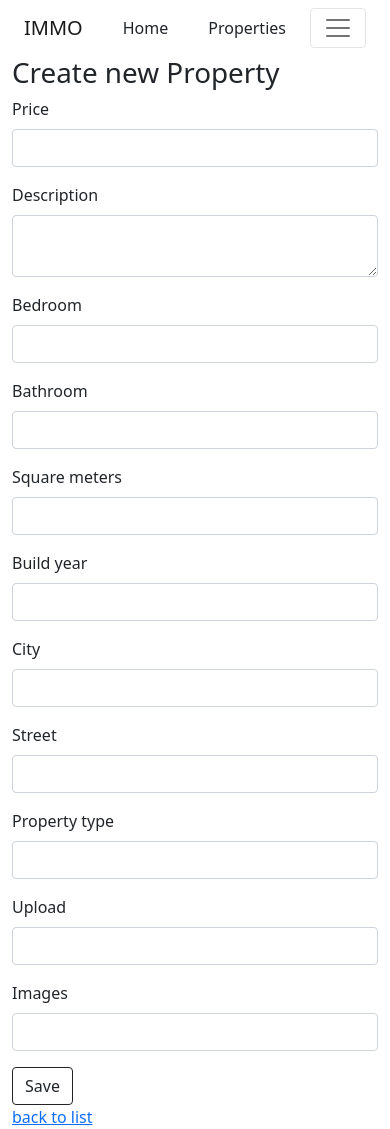
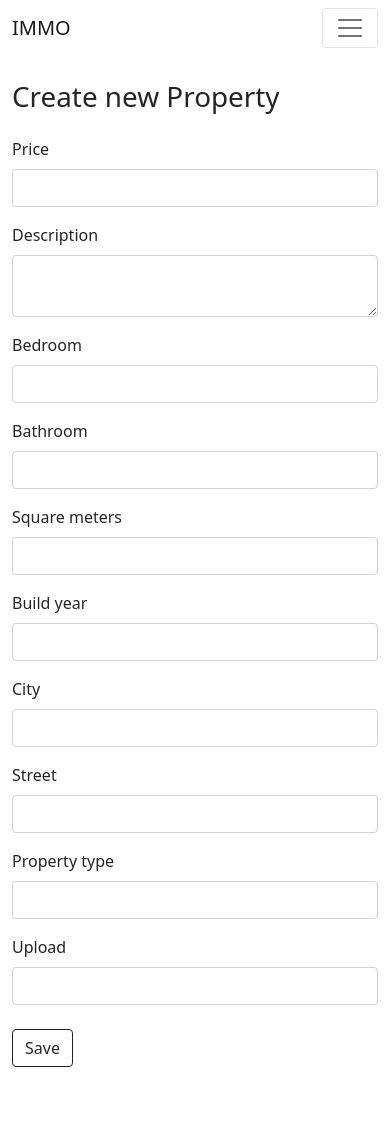
Before and after one commit to KartalY-E/immoweb, a Symfony app: template templates/property/new.html.twig in a window 390 px wide. After the commit the page ends 1067 px from the top, so only its background shows below. Run offline with Twig, Linux system fonts and the light colour scheme; the template is opened without the code that fills it, so the values that code supplies are empty; form fields are guessed from the names that the template uses; some libraries are stand-ins or nearby versions.

Commit message:
CSS & layout updated
Edit property form updated,
responsiveness added
nav updated

```diff
--- a/src/Form/PropertyType.php
+++ b/src/Form/PropertyType.php
@@ -53,6 +53,7 @@ class PropertyType extends AbstractType
                 'mapped' => true,
                 'required' => false,
                 'choice_label' => 'original_filename',
+                'label' => false,
 
                 // used to render a select box, check boxes or radios
                 'multiple' => true,
--- a/templates/base.html.twig
+++ b/templates/base.html.twig
@@ -20,38 +20,7 @@
 
 	<body>
 		<div class="container">
-			<nav class="navbar navbar-expand-sm navbar-light">
-				<div class="container-fluid ">
-					<a class="navbar-brand" href="{{ path('app_home') }}">IMMO</a>
-					<a class="nav-link text-dark active" aria-current="page" href="{{ path('app_home') }}">Home</a>
-					<a class="nav-link text-dark active" aria-current="page" href="{{ path('property_index') }}">Properties</a>
-					<button class="navbar-toggler" type="button" data-bs-toggle="collapse" data-bs-target="#navbarSupportedContent" aria-controls="navbarSupportedContent" aria-expanded="false" aria-label="Toggle navigation">
-						<span class="navbar-toggler-icon"></span>
-					</button>
-					<div class="collapse navbar-collapse " id="navbarSupportedContent">
-						<ul class="navbar-nav ms-auto">
-							{% if app.user is null %}
-								<li class="nav-item">
-									<a class="nav-link active" aria-current="page" href="{{ path('app_login') }}">Login</a>
-								</li>
-								<li class="nav-item">
-									<a class="nav-link active" aria-current="page" href="{{ path('app_register') }}">Register</a>
-								</li>
-							{% else %}
-								<li class="nav-item dropdown">
-									<a class="nav-link active dropdown-toggle" href="#" id="dropdownMenuButton" data-toggle="dropdown" aria-haspopup="true" aria-expanded="false">
-										{{ app.user.username }}
-									</a>
-									<div class="dropdown-menu" aria-labelledby="dropdownMenuButton">
-										<a class="dropdown-item" href="{{ path('profile') }}">Profile</a>
-										<a class="dropdown-item" href="{{ path('app_logout') }}">Logout</a>
-									</div>
-								</li>
-							{% endif %}
-						</ul>
-					</div>
-				</div>
-			</nav>
+			{{ include('nav.html.twig') }}
 
 			{% block body %}{% endblock %}
 
@@ -60,5 +29,4 @@
 		<script src="https://cdnjs.cloudflare.com/ajax/libs/popper.js/1.14.3/umd/popper.min.js" integrity="sha384-ZMP7rVo3mIykV+2+9J3UJ46jBk0WLaUAdn689aCwoqbBJiSnjAK/l8WvCWPIPm49" crossorigin="anonymous"></script>
 		<script src="https://stackpath.bootstrapcdn.com/bootstrap/4.1.3/js/bootstrap.min.js" integrity="sha384-ChfqqxuZUCnJSK3+MXmPNIyE6ZbWh2IMqE241rYiqJxyMiZ6OW/JmZQ5stwEULTy" crossorigin="anonymous"></script>
 	</body>
-
 </html>
--- /dev/null
+++ b/templates/nav.html.twig
@@ -0,0 +1,33 @@
+{% set current_path = app.request.get('_route') %}
+<nav class="navbar navbar-expand-lg navbar-light">
+	<a class="navbar-brand" href="{{ path('app_home') }}">IMMO</a>
+
+
+	<button class="navbar-toggler" type="button" data-toggle="collapse" data-target="#navbarNav" aria-controls="navbarNav" aria-expanded="false" aria-label="Toggle navigation">
+		<span class="navbar-toggler-icon"></span>
+	</button>
+	<div class="collapse navbar-collapse " id="navbarNav">
+		<a class="nav-link text-dark {{ current_path == 'app_home' ? 'active' }}" aria-current="page" href="{{ path('app_home') }}">Home</a>
+
+		<a class="nav-link text-dark {{ current_path == 'property_index' ? 'active'  }}" aria-current="page" href="{{ path('property_index') }}">Properties</a>
+		<ul class="navbar-nav ms-auto">
+			{% if app.user is null %}
+				<li class="nav-item">
+					<a class="nav-link text-dark {{ current_path == 'app_login' ? 'active'  }}" aria-current="page" href="{{ path('app_login') }}">Login</a>
+				</li>
+				<li class="nav-item">
+					<a class="nav-link text-dark {{ current_path == 'app_register' ? 'active'  }}" aria-current="page" href="{{ path('app_register') }}">Register</a>
+				</li>
+			{% else %}
+				<li class="nav-item">
+					<a class="nav-link text-dark {{ current_path == 'profile' ? 'active'  }}" href="{{ path('profile') }}">
+						{{ app.user.lastname|capitalize }}&nbsp;{{ app.user.firstname|capitalize }}
+					</a>
+				</li>
+				<li class="nav-item">
+					<a class="nav-link text-dark" href="{{ path('app_logout') }}">Logout</a>
+				</li>
+			{% endif %}
+		</ul>
+	</div>
+</nav>
--- a/templates/property/_delete_form.html.twig
+++ b/templates/property/_delete_form.html.twig
@@ -1,4 +1,4 @@
 <form method="post" action="{{ path('property_delete', {'slug': property.slug}) }}" onsubmit="return confirm('Are you sure you want to delete this item?');">
     <input type="hidden" name="_token" value="{{ csrf_token('delete' ~ property.id) }}">
-    <button class="btn btn-outline-dark">Delete</button>
+    <button class="btn btn-outline-danger">Delete</button>
 </form>
--- a/templates/property/_form.html.twig
+++ b/templates/property/_form.html.twig
@@ -10,15 +10,25 @@
 {{ form_row(form.street) }}
 {{ form_row(form.propertyType) }}
 {{ form_row(form.upload) }}
-    {{ form_row(form.images) }}
 
 {% if form.images.vars.data.owner.images|default(null) %}
+
+	<div class="row my-2">
+		Images
+	</div>
+	<div class="row edit_properties_images m-2">
+		<div class="col-sm align-items-center justify-content-center p-0">
 			{% for image in form.images.vars.data.owner.images %}
-
-            <img src="{{ asset('uploads/' ~ image.filename)  }}">
+				<div class="text-center">
+					<img src="{{ asset('uploads/' ~ image.filename) }}">
+				</div>
 			{% endfor %}
+		</div>
+		<div class="col-sm p-0">
+			{{ form_row(form.images) }}
+		</div>
+	</div>
 {% endif %}
 
-
-    <button class="btn btn-outline-dark">{{ button_label|default('Save') }}</button>
 {{ form_end(form) }}
+<button class="btn btn-outline-dark my-2">{{ button_label|default('Save') }}</button>
--- a/templates/property/edit.html.twig
+++ b/templates/property/edit.html.twig
@@ -7,10 +7,7 @@
 
 	<div class="mx-auto w-50 p-4">
 		<h1>Edit Property</h1>
-
 		{{ include('property/_form.html.twig', {'button_label': 'Update','property':property}) }}
-
-		<a href="{{ path('property_index') }}">back to list</a>
 
 		{{ include('property/_delete_form.html.twig') }}
 	</div>
--- a/templates/property/index.html.twig
+++ b/templates/property/index.html.twig
@@ -6,8 +6,7 @@
 {% block body %}
 	<h1>Properties</h1>
 	<div
-		class="mx-auto" style="width: 100%;">
-		{# {{ form(form) }} #}
+		class="mx-auto">
 		{{ form_start(form) }}
 		<div id="property_filter">
 			{{ form_errors(form) }}
--- a/templates/property/new.html.twig
+++ b/templates/property/new.html.twig
@@ -1,11 +1,13 @@
 {% extends 'base.html.twig' %}
 
-{% block title %}New Property{% endblock %}
+{% block title %}New Property
+{% endblock %}
 
 {% block body %}
-    <h1>Create new Property</h1>
 
-    {{ include('property/_form.html.twig') }}
+	<div class="col-md-6 offset-md-3 mt-4">
+	<h1 class="my-4">Create new Property</h1>
+		{{ include('property/_form.html.twig') }}
+	</div>
 
-    <a href="{{ path('property_index') }}">back to list</a>
 {% endblock %}
--- a/templates/security/login.html.twig
+++ b/templates/security/login.html.twig
@@ -4,7 +4,8 @@
 {% endblock %}
 
 {% block body %}
-	<form method="post" class="mx-auto w-50 p-4">
+	<div class="col-md-6 offset-md-3">
+		<form method="post" class="mx-auto p-4">
 			{% if error %}
 				<div class="alert alert-danger">{{ error.messageKey|trans(error.messageData, 'security') }}</div>
 			{% endif %}
@@ -47,4 +48,5 @@
 				Sign in
 			</button>
 		</form>
+	</div>
 {% endblock %}
```
Also changed, not shown: assets/styles/app.css (+50 -5 lines), templates/registration/register.html.twig (+5 -5 lines), templates/user/profile.html.twig (+6 -2 lines), public/images/house.jpg (renamed from public/images/house2.jpg), src/Controller/HomeController.php (line endings or trailing spaces). Lines whose indentation alone changed are shown as unchanged.
